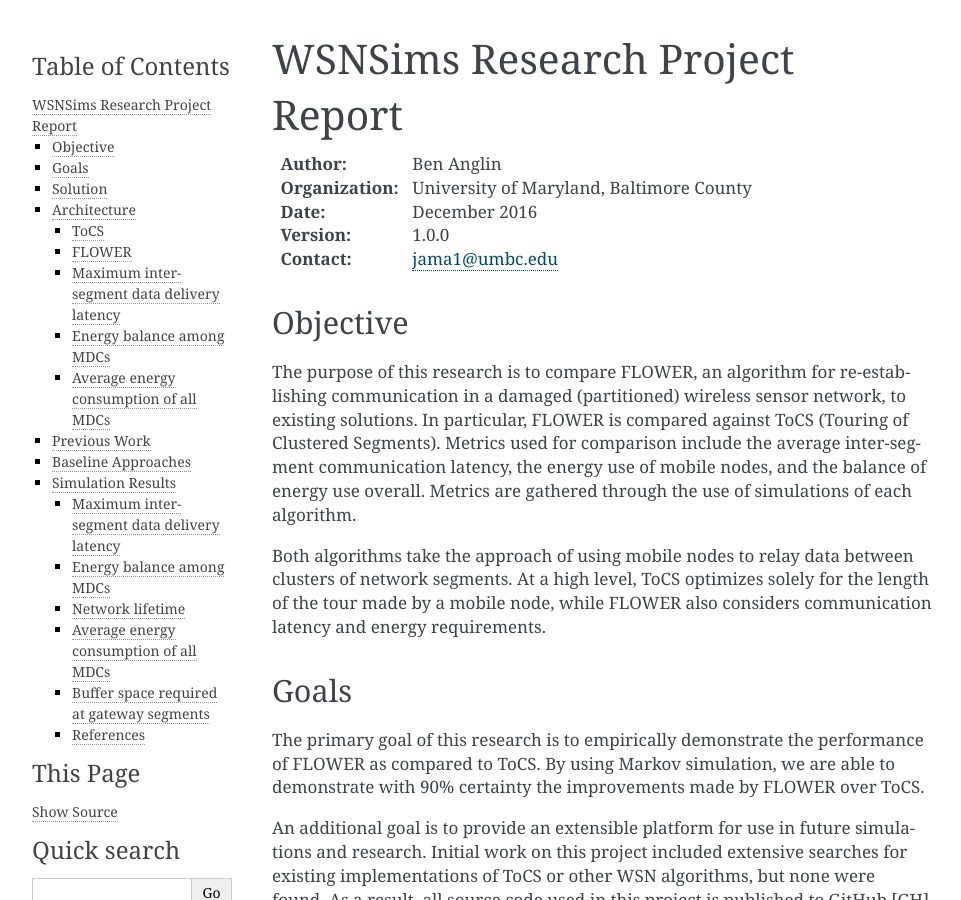
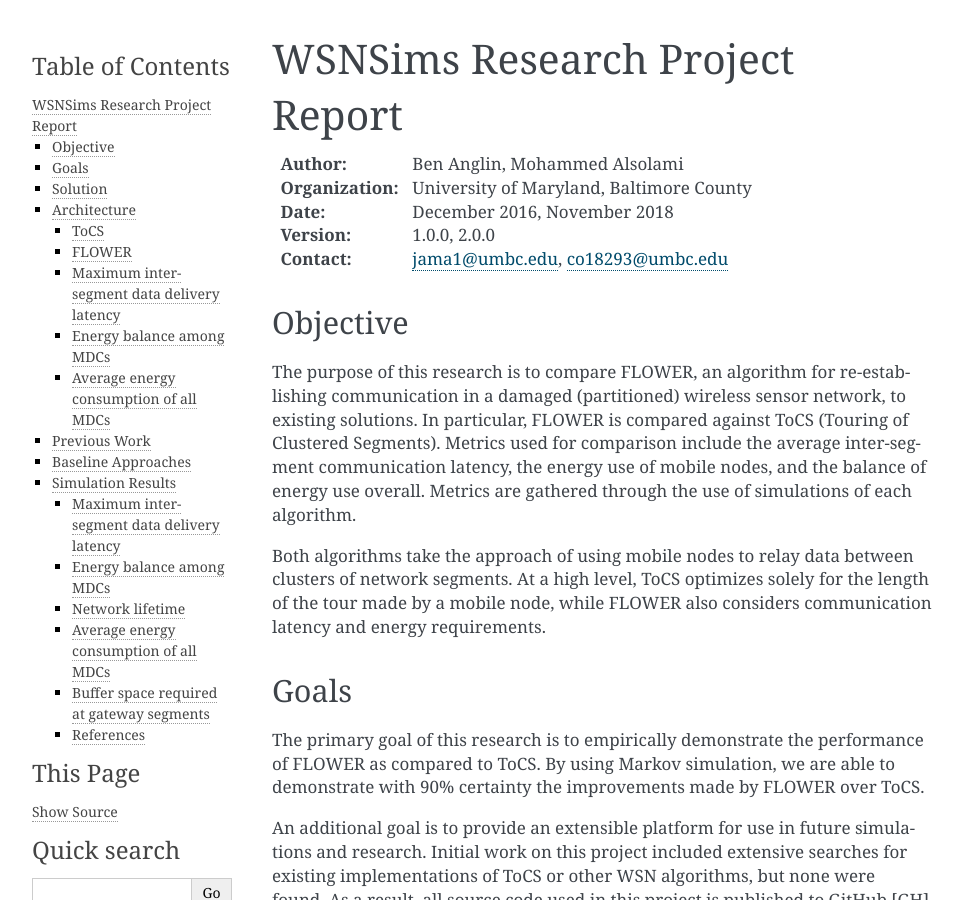
Before and after one commit to king4arabs/WSNSIMS2, a Sphinx documentation site: the page built from doc/research.rst, in a window 1280 px wide and 900 px high. Shown: the whole window, without its empty margins (148-1109 px from the left). Built offline with Sphinx 7.4.7, drawn with Linux system fonts in a browser that asks for light colours.

Commit message:
Update research.rst

```diff
--- a/doc/research.rst
+++ b/doc/research.rst
@@ -1,11 +1,11 @@
 ===============================
 WSNSims Research Project Report
 ===============================
-:Author: Ben Anglin
+:Author: Ben Anglin, Mohammed Alsolami
 :Organization: University of Maryland, Baltimore County
-:Date: December 2016
-:Version: 1.0.0
-:Contact: jama1@umbc.edu
+:Date: December 2016, November 2018
+:Version: 1.0.0, 2.0.0
+:Contact: jama1@umbc.edu, co18293@umbc.edu
 
 Objective
 =========
```
